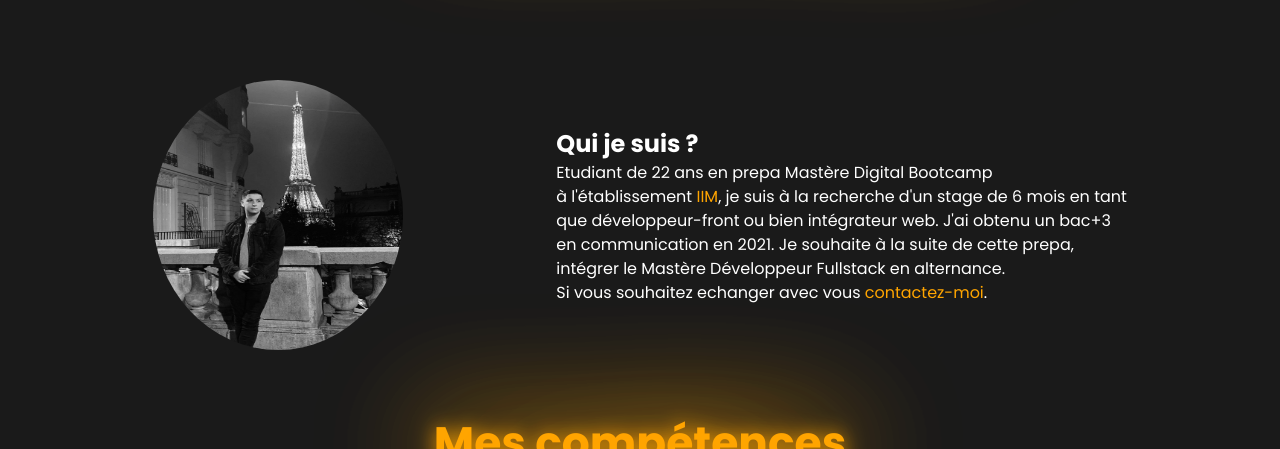
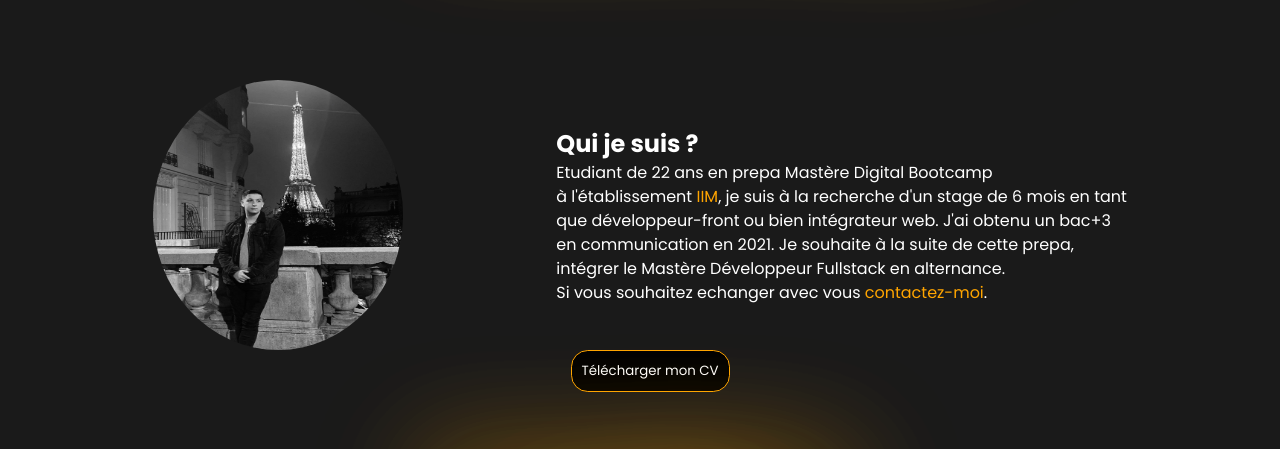
Before and after one commit to Chad92/portfolio, a plain HTML site: page index.html in a window 1280 px wide. Shown: the part 290-739 px from the top of the page. Drawn offline with Linux system fonts and the light colour scheme.

Commit message:
boutton cv

```diff
--- a/index.html
+++ b/index.html
@@ -56,7 +56,9 @@
 					<br>Si vous souhaitez echanger avec vous <a href="" id="contact">contactez-moi</a>.
 			</div>
 		</div>
-
+		<div class="cv">
+			<button class="boutton-cv"><a href="cv.pdf">Télécharger mon CV</a></button>
+		</div>
 	</section>
 <section class="big-competences">
 	<h2 class="titre-competences">Mes compétences</h2>
@@ -142,7 +144,7 @@
 										<img src="pictures/premier-pro-logo.png" alt="logo premier pro" class="premier-pro">
 						</div>
 		</div>
-	</div>
+
 </div>
 
 </section>
--- a/style.css
+++ b/style.css
@@ -108,6 +108,27 @@ filter: drop-shadow(0 0 60px orange) drop-shadow(0 0 10px orange);
 	text-decoration: none;
 	color: orange;
 	font-weight: bold;
+}
+.cv{
+	display: flex;
+	justify-content: flex-end;
+	margin-right: 43%;
+}
+.boutton-cv {
+	background-color: #000;
+	border: 1px solid orange;
+	text-decoration: none;
+	border-radius: 2ch;
+	padding: 10px;
+}
+.boutton-cv a{
+text-decoration: none;
+color: white;
+}
+.boutton-cv a:hover{
+color: orange;
+font-weight: bold;
+text-decoration: none;
 }
 .big-competences{
 	margin-top: 60px;
```
Also changed, not shown: 1 other file.
